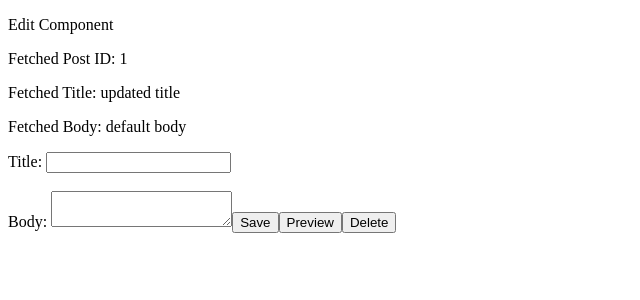
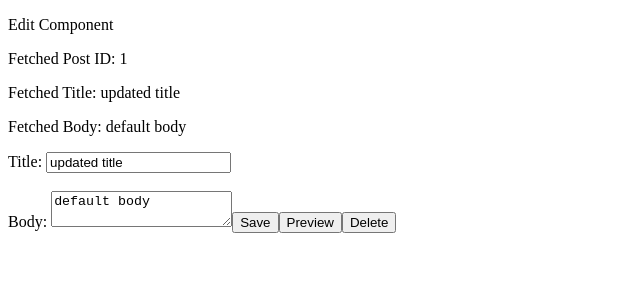
Before and after one commit to brmi/angular-blog-backend, an Angular app: page /edit/1 in a window 1280 px wide. Shown: the top 300 px of the page, without its empty margins (0-640 px from the left). Built offline with nearby package versions, Linux system fonts and the light colour scheme.

Commit message:
put default values in edit input boxes

```diff
--- a/src/app/edit/edit.component.html
+++ b/src/app/edit/edit.component.html
@@ -8,7 +8,7 @@
 <input
   type="text"
   class="form-control"
-  [(ngModel)]="editTitle"
+  [(ngModel)]="post.title"
   value="{{post.title}}"
 >
 <br/>
@@ -18,7 +18,7 @@
 <textarea
   type="text"
   class="form-control"
-  [(ngModel)]="editBody"
+  [(ngModel)]="post.body"
   value="{{post.body}}">
 
 </textarea>
--- a/src/app/list/list.component.ts
+++ b/src/app/list/list.component.ts
@@ -1,5 +1,7 @@
 import { Component, OnInit } from '@angular/core';
 import { Post, BlogService } from '../blog.service';
+
+
 @Component({
   selector: 'app-list',
   templateUrl: './list.component.html',
```
